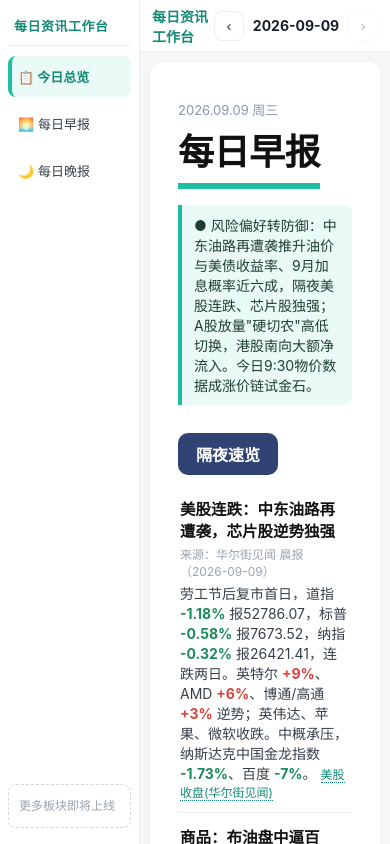
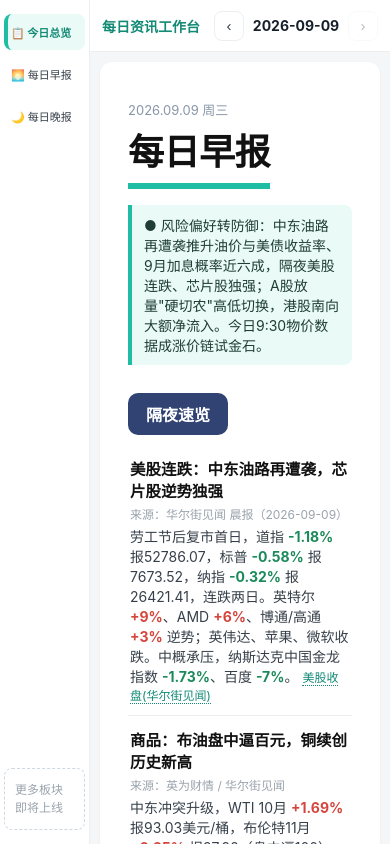
Before and after one commit to CrystalCrystal-hub/vcpe-daily-brief, a plain HTML site: page index.html in a window 390 px wide. Drawn offline with Linux system fonts and the light colour scheme.

Commit message:
fix: 手机端导航栏收窄至90px、字号11px，正文更宽不畸变

```diff
--- a/index.html
+++ b/index.html
@@ -39,9 +39,9 @@ body{font-family:-apple-system,BlinkMacSystemFont,"PingFang SC","Microsoft YaHei
 
 @media(max-width:768px){
   .layout{flex-direction:row;height:100%;}
-  .sidebar{display:flex;width:140px;padding:16px 8px;border-right:1px solid var(--line);}
-  .brand{font-size:13px;padding:0 6px 10px;margin-bottom:10px;}
-  .nav-item{font-size:13px;padding:11px 6px;}
+  .sidebar{display:flex;width:90px;padding:14px 4px;border-right:1px solid var(--line);}
+  .brand{display:none;}
+  .nav-item{font-size:11px;padding:10px 3px;white-space:nowrap;overflow:hidden;text-overflow:ellipsis;}
   .topbar{height:52px;padding:0 12px;}
   .topbar-logo{font-size:14px;}
   .mobile-nav{display:none;}
```
